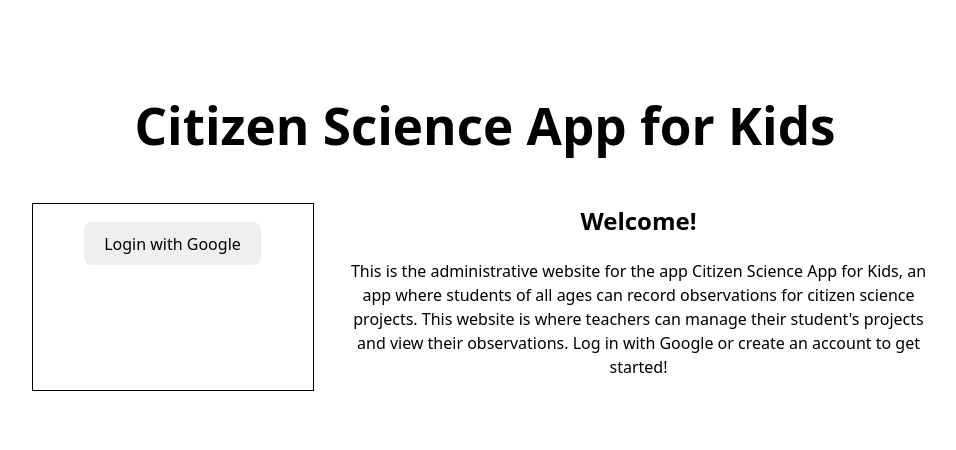
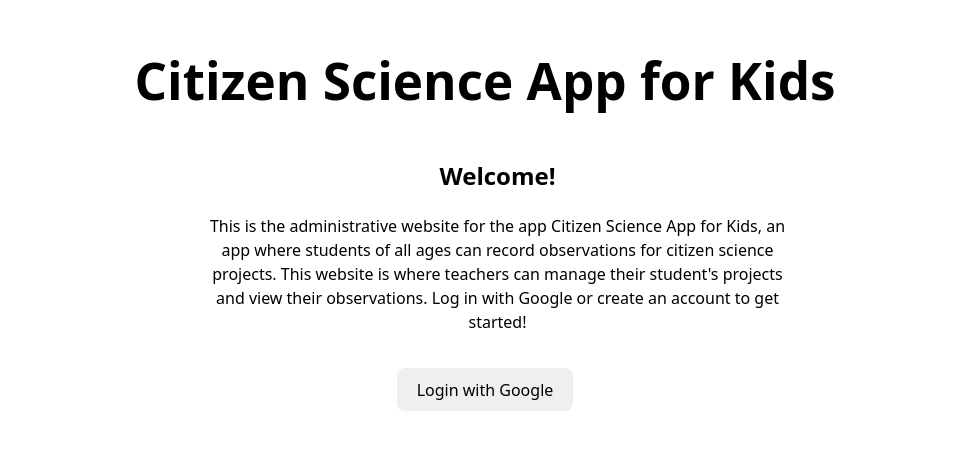
Before and after one commit to ekacala/Citizen-Science-App-for-Kids---Admin-Website-Frontend, a React (Vite) app: page / in a window 1280 px wide. Shown: the part 140-590 px from the top of the page, without its empty margins (155-1111 px from the left). Built offline with nearby package versions, Linux system fonts and the light colour scheme.

Commit message:
Update layout for login page

```diff
--- a/src/index.css
+++ b/src/index.css
@@ -61,13 +61,13 @@ th, td {
 
 #login-section {
   display: flex;
+  flex-direction: column-reverse;
 }
 
 #login-box {
-  border: 1px solid black;
   width: 40%;
   min-width: 260px;
-  height: 150px;
+  height: 50px;
   margin: 0 auto 50px auto;
   padding: 18px 10px;
 }
```
